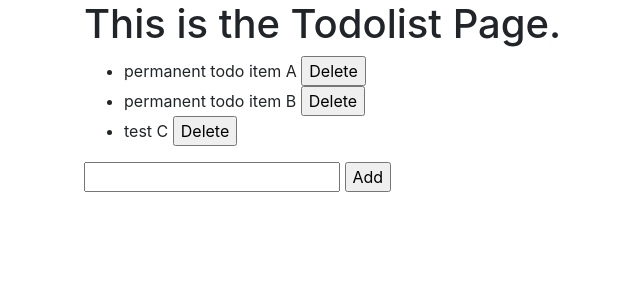
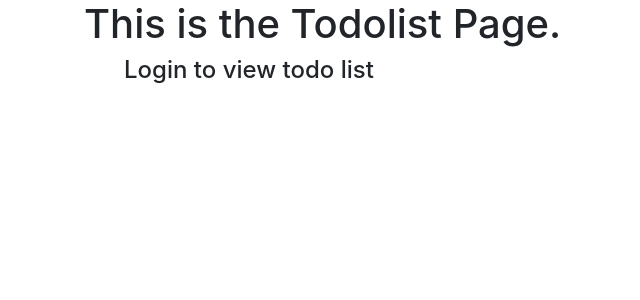
Before and after one commit to haraldtan/todo-app, a Django app: page /todo/ in a window 1280 px wide. Shown: the part 56-356 px from the top of the page, without its empty margins (1-641 px from the left). Run offline with Django 3.2, Linux system fonts and the light colour scheme; data comes from the database, SQL or seed files in the repository; both versions use the stored data as it was after the commit; some libraries are stand-ins or nearby versions.

Commit message:
added login to view todo list

```diff
--- a/todoapp/todo/templates/todo.html
+++ b/todoapp/todo/templates/todo.html
@@ -8,6 +8,7 @@
     <li>item B</li>
 </ul> -->
 <ul>
+    {% if user.is_authenticated %}
         <!-- all_items from views.py -->
         {% for todo_item in all_items %}
             <!-- show the content in all_items -->
@@ -21,11 +22,16 @@
                 </form>
             </li>
         {% endfor %}
-</ul>
-
-<!-- form to add new todo item -->
+        <br />
         <form action="/addTodo/" method="POST">{% csrf_token %}
             <input type="text" name="content" />
             <input type="submit" value="Add" />
         </form>
+    {% else %}
+        <h4>Login to view todo list</h4>
+    {% endif %}
+</ul>
+
+<!-- form to add new todo item -->
+
 {% endblock %}
```
Also changed, not shown: todoapp/db.sqlite3. Lines whose indentation alone changed are shown as unchanged.
